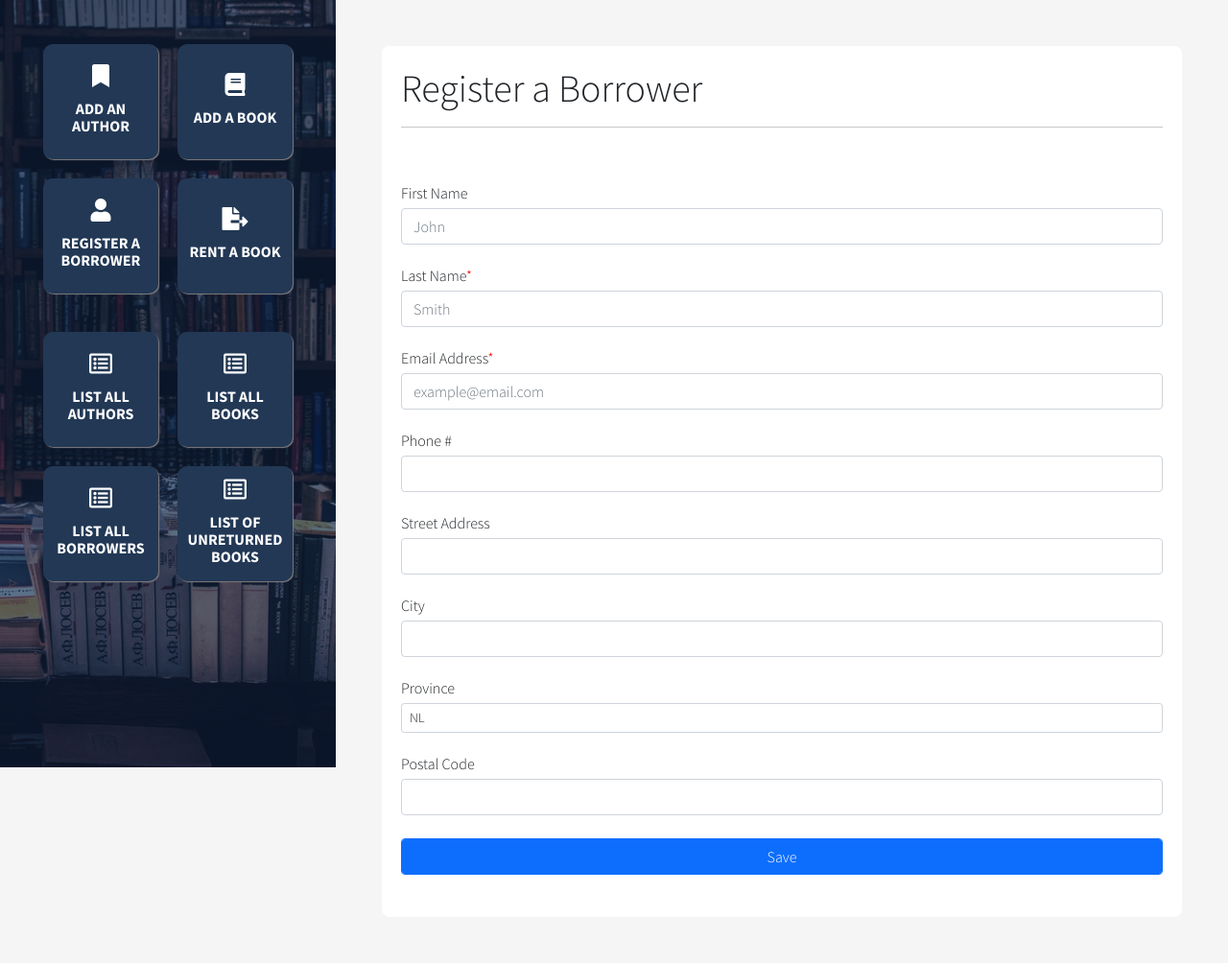
After one commit to DonCastillo/library-management-db-application, a PHP site: page /create/borrower.php in a window 1280 px wide. The commit adds this page. Shown: the whole page at 96% size. Run offline with PHP 8.4, Linux system fonts and the light colour scheme.

Commit message:
Adding Borrower page and adding a small bit to style.css No functionality Not connected to homepage Accessed on Linux with url http://localhost/create/borrower.php

```diff
--- /dev/null
+++ b/create/borrower.php
@@ -0,0 +1,76 @@
+<?php
+    include '../config.php';
+    include '../head.php';
+    include '../footer.php';
+
+    $head = new Head();
+    $head->setTitle('Authors');
+    $head->addStyle('../css/styles.css');
+    $head->drawHead();
+    $head->drawMenu();
+?>
+
+<div class="right p-5">
+    <main>
+        <h1>Register a Borrower</h1>
+        <hr>
+
+        <form action="../insert/borrower.php" method="post">
+            <div class="form-group mb-4">
+                <label for="fName" class="mb-2">First Name</label>
+                <input type="text" class="form-control" id="fName" name="fName" placeholder="John" maxlength="35">
+            </div>
+            <div class="form-group mb-4">
+                <label for="lName" class="mb-2 required">Last Name</label>
+                <input type="text" class="form-control" id="lName" name="lName" placeholder="Smith" maxlength="45" required>
+            </div>
+            <div class="form-group mb-4">
+                <label for="email" class="mb-2 required">Email Address</label>
+                <input type="text" class="form-control" id="email" name="email" placeholder="example@email.com" maxlength="35" required>
+            </div>
+            <div class="form-group mb-4">
+                <label for="phone" class="mb-2">Phone #</label>
+                <input type="text" class="form-control" id="phone" name="phone" maxlength="15" >
+            </div>
+            <div class="form-group mb-4">
+                <label for="street" class="mb-2">Street Address</label>
+                <input type="text" class="form-control" id="street" name="street" maxlength="30" >
+            </div>
+            <div class="form-group mb-4">
+                <label for="city" class="mb-2">City</label>
+                <input type="text" class="form-control" id="city" name="city" maxlength="30" >
+            </div>
+            <div class="form-group mb-4">
+                <label for="prov" class="mb-2">Province</label>
+                <select class="form-control form-control-sm" id="prov" name="prov">
+                  <option value="NL">NL</option>
+                  <option value="PE">PE</option>
+                  <option value="NS">NS</option>
+                  <option value="NB">NB</option>
+                  <option value="QC">QC</option>
+                  <option value="ON">ON</option>
+                  <option value="MB">MB</option>
+                  <option value="SK">SK</option>
+                  <option value="AB">AB</option>
+                  <option value="BC">BC</option>
+                  <option value="YT">YT</option>
+                  <option value="NT">NT</option>
+                  <option value="NU">NU</option>
+                </select>
+            </div>
+            <div class="form-group mb-4">
+                <label for="postalCode" class="mb-2">Postal Code</label>
+                <input type="text" class="form-control" id="postalCode" name="postalCode" maxlength="10">
+            </div>
+             <div class="form-group mb-4">
+                <input type="submit" class="form-control btn btn-primary" value="Save">
+            </div>
+        </form>
+     </main>
+</div>
+
+<?php
+    $footer = new Footer();
+    $footer->addScript('../js/site.js');
+    $footer->drawFooter();
+?>
--- a/css/styles.css
+++ b/css/styles.css
@@ -95,3 +95,9 @@ main {
     padding: 20px;
     /* font-family: 'Roboto', sans-serif; */
 }
+
+/* Add Asterisk into a <label></label> */
+.required:after {
+  content:"*";
+  color:red;
+}
```
Also changed, not shown: insert/borrower.php (added).
